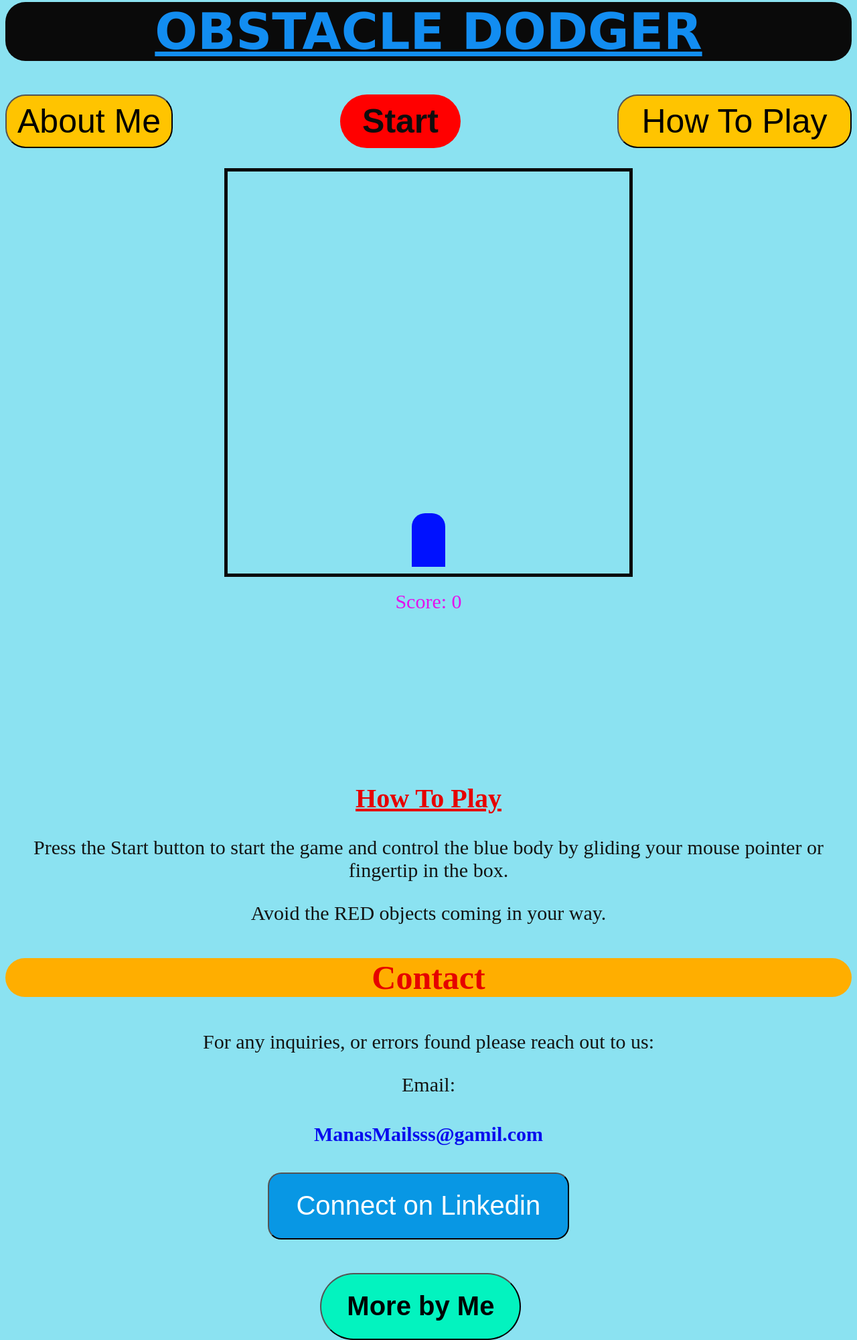
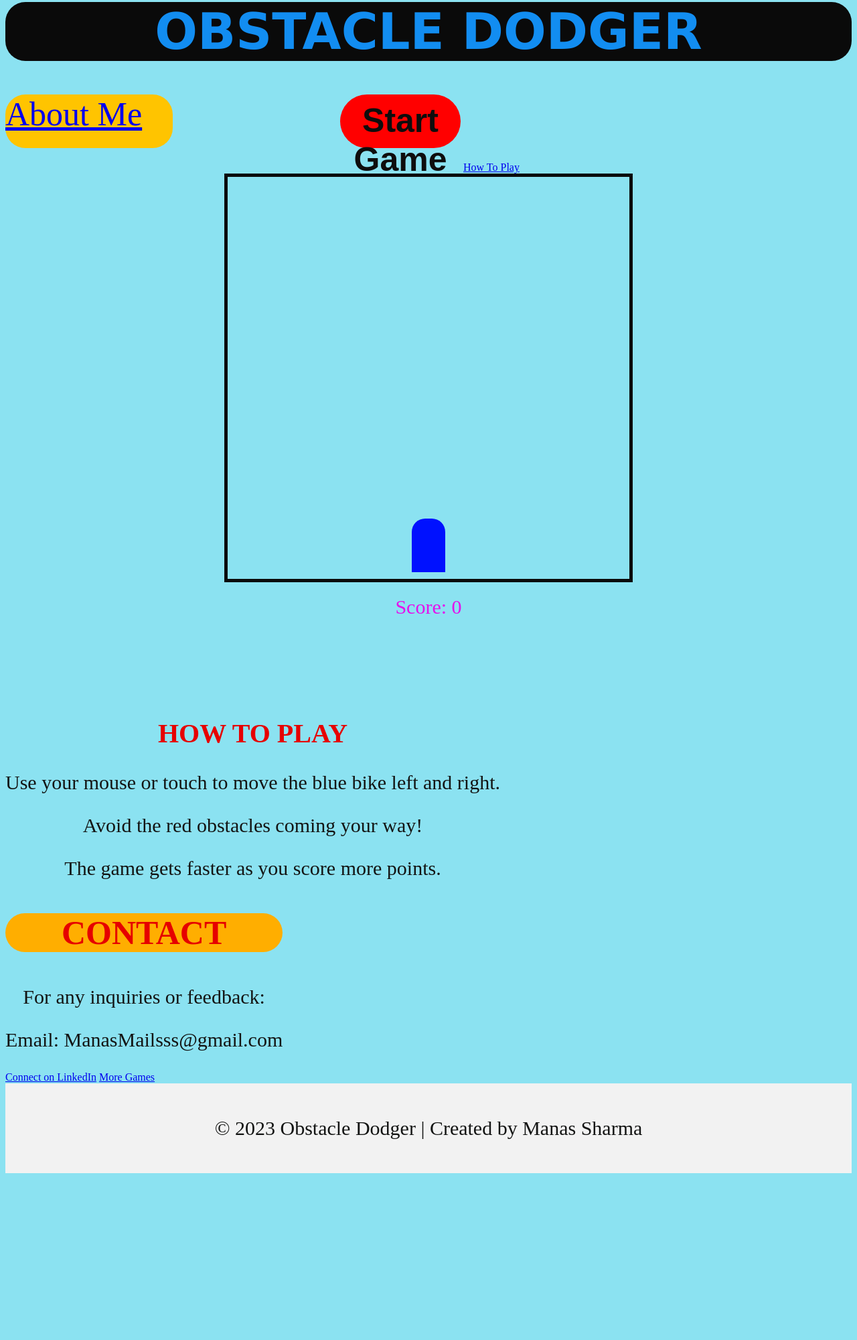
Before and after one commit to ManasCodez/ObstacleDodger, a plain HTML site: page index.html in a window 1280 px wide. Shown: the part 5-2005 px from the top of the page at 67% size. After the commit the page ends 1764 px from the top, so only its background shows below. Drawn offline with Linux system fonts and the light colour scheme.

Commit message:
Update index.html

```diff
--- a/index.html
+++ b/index.html
@@ -1,60 +1,57 @@
 <!DOCTYPE html>
-<html>
+<html lang="en">
 <head>
+  <meta charset="UTF-8">
+  <meta name="viewport" content="width=device-width, initial-scale=1.0">
   <title>Obstacle Dodger</title>
-  <link rel="stylesheet" type="text/css" href="styles.css">
-  <meta name="viewport" content="width=device-width, initial-scale=1.0">
-
+  <link rel="stylesheet" href="https://fonts.googleapis.com/css2?family=Press+Start+2P&family=Roboto:wght@400;700&display=swap">
+  <link rel="stylesheet" href="styles.css">
 </head>
 <body>
-    <h1><u>OBSTACLE DODGER</u></h1>
+  <div class="container">
+    <header>
+      <h1>OBSTACLE DODGER</h1>
+      <div class="controls">
+        <a href="https://github.com/ManasCodez" class="btn about-me">About Me</a>
+        <button id="start-button" class="btn start-btn">Start Game</button>
+        <a href="#how-to-play" class="btn how-to-play">How To Play</a>
+      </div>
+    </header>
 
-    <section>
-        <a href="https://github.com/ManasCodez"><button class="about-me">About Me
-        </button></a>
+    <main>
+      <div class="game-area">
+        <div class="game-container">
+          <div id="bike" class="bike"></div>
+          <div class="obstacles"></div>
+        </div>
+        <div id="score" class="score-display">Score: 0</div>
+      </div>
 
+      <section id="how-to-play" class="instructions">
+        <h2>HOW TO PLAY</h2>
+        <div class="instruction-content">
+          <p>Use your mouse or touch to move the blue bike left and right.</p>
+          <p>Avoid the red obstacles coming your way!</p>
+          <p>The game gets faster as you score more points.</p>
+        </div>
+      </section>
 
-        <button id="start-button" onclick="startGame()" class="start-btn">Start</button>
+      <section class="contact">
+        <h3>CONTACT</h3>
+        <p>For any inquiries or feedback:</p>
+        <p class="email">Email: <span>ManasMailsss@gmail.com</span></p>
+        <div class="social-links">
+          <a href="https://www.linkedin.com/in/manas-sharma-404b90282" class="btn linkedin">Connect on LinkedIn</a>
+          <a href="https://manascodez.github.io/TypingTest/" class="btn more-games">More Games</a>
+        </div>
+      </section>
+    </main>
 
-
-        <a href="#H2P" ><button class="H2P">How To Play</button></a>
-    </section>
-
-
-  <div class="game-container">
-    <div id="bike" class="bike"></div>
-    <div class="obstacles"></div>
+    <footer>
+      <p>&copy; 2023 Obstacle Dodger | Created by Manas Sharma</p>
+    </footer>
   </div>
-  <div id="score">Score: 0</div>
-
-
-  <section id="H2P">
-    <h2><u>How To Play</u></h2>
-    <p>Press the Start button to start the game and control the blue body by gliding your mouse
-      pointer or fingertip in the box.</p>
-    <p>Avoid the RED objects coming in your way.</p>
-  </section>
-
-
 
   <script src="script.js"></script>
-
-
-  <div class="contact-section">
-    <h3>Contact </h3>
-    <p>For any inquiries, or errors found please reach out to us:</p>
-    <p>Email: <h4>ManasMailsss@gamil.com</h4></p>
-    </div>
-
-      <a href="https://www.linkedin.com/in/manas-sharma-404b90282" > <button class="linkedin-btn">Connect on Linkedin</button></a>
-      <a href="https://manascodez.github.io/TypingTest/"> <button class="more"><b>More by Me</b></button></a>
-
-
-
-
-
-
-
-
 </body>
 </html>
```
